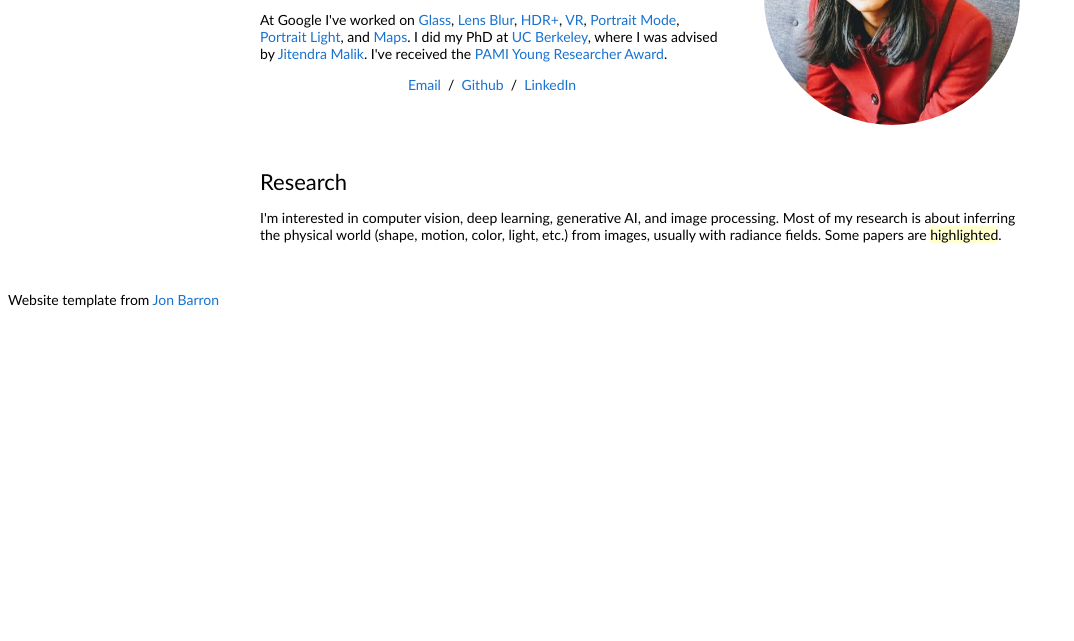
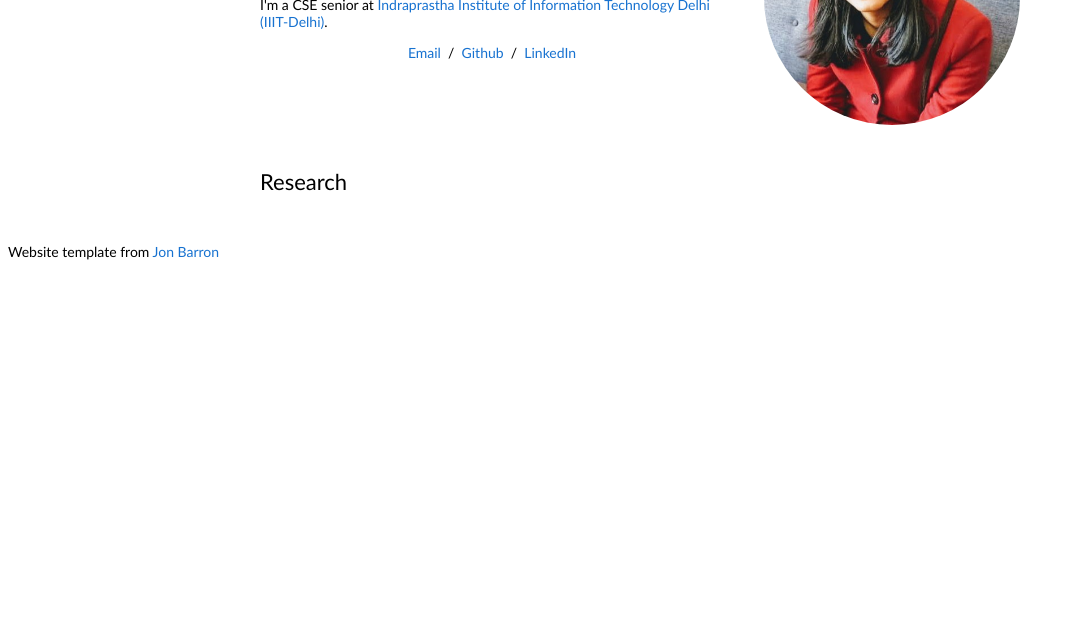
Before and after one commit to AkankshaSingal8/akankshasingal.github.io, a plain HTML site: page index.html in a window 1280 px wide. Shown: the part 159-800 px from the top of the page, without its empty margins (0-1074 px from the left). Drawn offline with Linux system fonts and the light colour scheme.

```diff
--- a/index.html
+++ b/index.html
@@ -27,7 +27,7 @@
                     <p>I'm a CSE senior at <a href="https://iiitd.ac.in/">Indraprastha Institute of Information Technology Delhi (IIIT-Delhi)</a>.
                     </p>
                     <p>
-                      At Google I've worked on <a href="https://www.google.com/glass/">Glass</a>,  <a href="https://ai.googleblog.com/2014/04/lens-blur-in-new-google-camera-app.html">Lens Blur</a>, <a href="https://ai.googleblog.com/2014/10/hdr-low-light-and-high-dynamic-range.html">HDR+</a>, <a href="https://blog.google/products/google-ar-vr/introducing-next-generation-jump/">VR</a>, <a href="https://ai.googleblog.com/2017/10/portrait-mode-on-pixel-2-and-pixel-2-xl.html">Portrait Mode</a>, <a href="https://ai.googleblog.com/2020/12/portrait-light-enhancing-portrait.html">Portrait Light</a>, and <a href="https://blog.google/products/maps/three-maps-updates-io-2022/">Maps</a>. I did my PhD at <a href="http://www.eecs.berkeley.edu/">UC Berkeley</a>, where I was advised by <a href="http://www.cs.berkeley.edu/~malik/">Jitendra Malik</a>. I've received the <a href="https://www.thecvf.com/?page_id=413#YRA">PAMI Young Researcher Award</a>.
+
                     </p>
                     <p style="text-align:center">
                       <a href="mailto:akanksha21008@iiitd.ac.in">Email</a> &nbsp;/&nbsp;
@@ -47,7 +47,7 @@
                   <td style="padding:20px;width:100%;vertical-align:middle">
                     <h2>Research</h2>
                     <p>
-                      I'm interested in computer vision, deep learning, generative AI, and image processing. Most of my research is about inferring the physical world (shape, motion, color, light, etc.) from images, usually with radiance fields. Some papers are <span class="highlight">highlighted</span>.
+
                     </p>
                   </td>
                 </tr>
```
